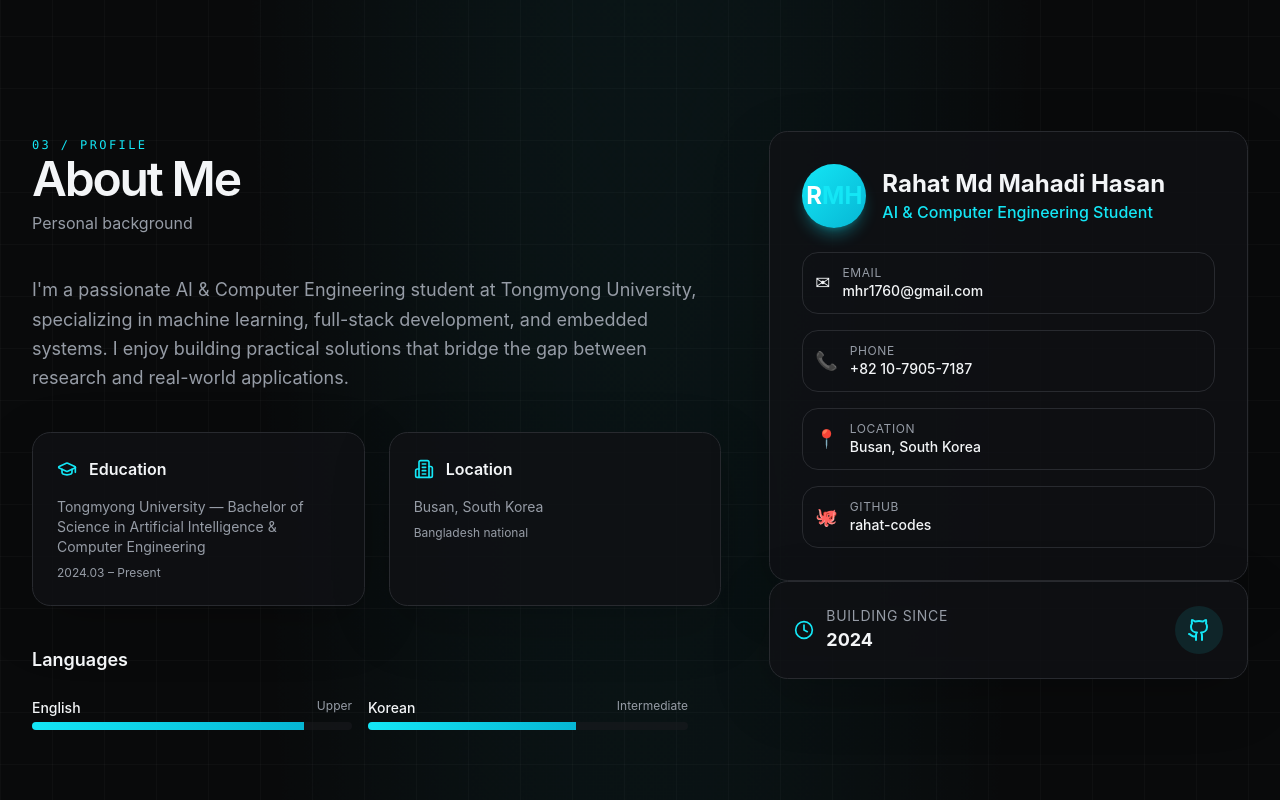
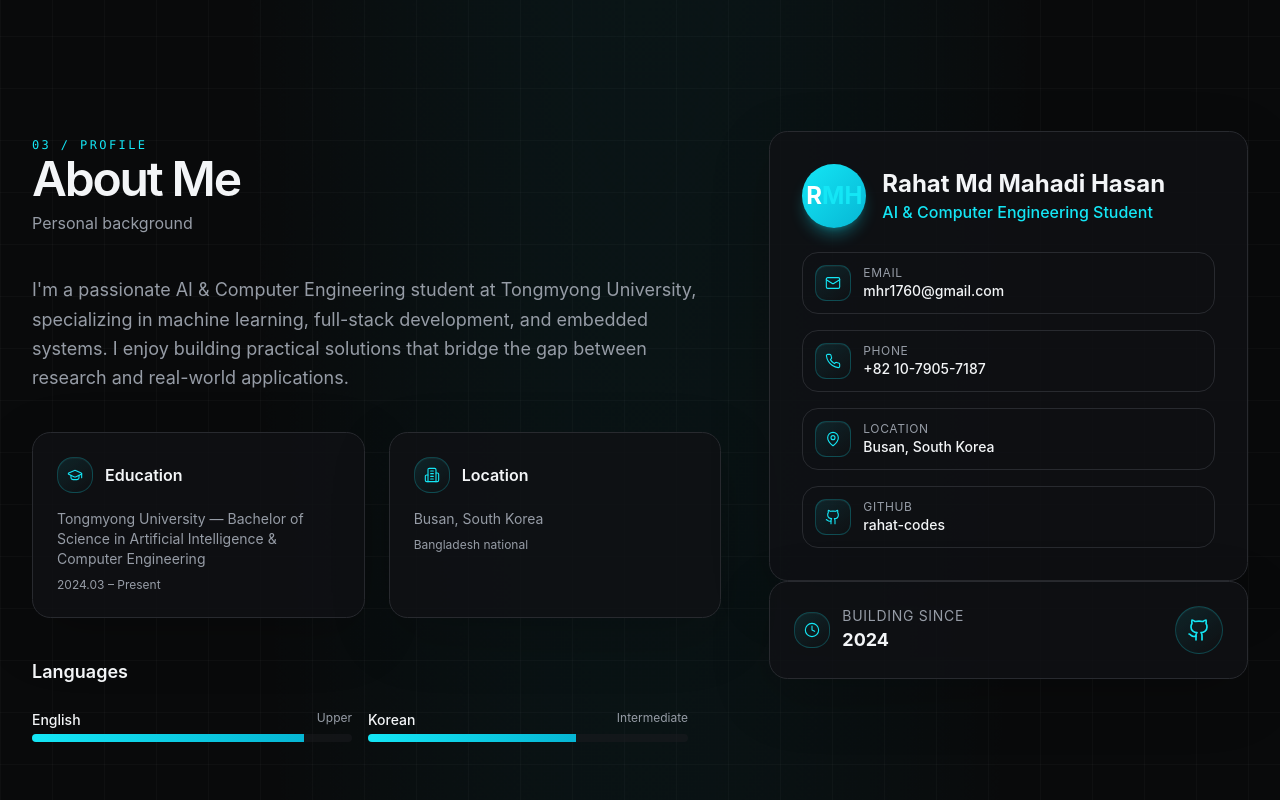
Before and after one commit to rahat-codes/rahat-portfolio, a Next.js app: page / in a window 1280 px wide. Shown: the part 1940-2740 px from the top of the page. Built offline with nearby package versions, Linux system fonts and the light colour scheme.

Commit message:
feat: enhance UI components with new vui-icon-frame for improved styling and interaction

```diff
--- a/src/app/globals.css
+++ b/src/app/globals.css
@@ -109,6 +109,30 @@
 }
 
 @layer components {
+  .vui-icon-frame {
+    display: inline-flex;
+    flex-shrink: 0;
+    align-items: center;
+    justify-content: center;
+    border: 1px solid hsl(var(--primary) / 0.22);
+    background: linear-gradient(145deg, hsl(var(--primary) / 0.1), hsl(var(--card) / 0.42));
+    color: hsl(var(--primary));
+    box-shadow: inset 0 1px hsl(var(--foreground) / 0.04);
+    transition:
+      border-color 220ms ease,
+      background 220ms ease,
+      box-shadow 220ms ease,
+      translate 220ms cubic-bezier(0.22, 1, 0.36, 1);
+  }
+
+  .group:hover .vui-icon-frame,
+  .vui-icon-frame:hover {
+    border-color: hsl(var(--primary) / 0.52);
+    background: linear-gradient(145deg, hsl(var(--primary) / 0.16), hsl(var(--card) / 0.58));
+    box-shadow: 0 8px 24px hsl(var(--primary) / 0.12), inset 0 1px hsl(var(--foreground) / 0.06);
+    translate: 0 -2px;
+  }
+
   .noir-mesh-background {
     position: fixed;
     z-index: 0;
@@ -510,6 +534,22 @@
   }
 }
 
+svg.lucide {
+  stroke-width: 1.65;
+  transition:
+    color 200ms ease,
+    filter 200ms ease,
+    scale 200ms cubic-bezier(0.22, 1, 0.36, 1),
+    translate 200ms cubic-bezier(0.22, 1, 0.36, 1);
+}
+
+a:hover svg.lucide,
+button:not(:disabled):hover svg.lucide {
+  filter: drop-shadow(0 0 7px hsl(var(--primary) / 0.38));
+  scale: 1.06;
+  translate: 0 -1px;
+}
+
 @keyframes stack-marquee {
   to {
     transform: translateX(-50%);
@@ -517,6 +557,24 @@
 }
 
 @media (prefers-reduced-motion: reduce) {
+  svg.lucide,
+  .vui-icon-frame {
+    transition: none;
+  }
+
+  a:hover svg.lucide,
+  button:not(:disabled):hover svg.lucide {
+    filter: none;
+    scale: 1;
+    translate: 0 0;
+  }
+
+  .group:hover .vui-icon-frame,
+  .vui-icon-frame:hover {
+    box-shadow: inset 0 1px hsl(var(--foreground) / 0.04);
+    translate: 0 0;
+  }
+
   .noir-mesh-background {
     transition: none;
   }
--- a/src/components/About.tsx
+++ b/src/components/About.tsx
@@ -1,10 +1,17 @@
 "use client"
 
 import { motion } from "framer-motion"
-import { GraduationCap, Building2, Github, Clock } from "lucide-react"
+import { GraduationCap, Building2, Github, Clock, Mail, Phone, MapPin, type LucideIcon } from "lucide-react"
 import { personalInfo } from "../data/personal"
 import { education } from "../data/education"
 import SectionHeader from "./SectionHeader"
+
+const contactItems: { label: string; value: string; icon: LucideIcon; href: string | null }[] = [
+  { label: "Email", value: personalInfo.email, icon: Mail, href: `mailto:${personalInfo.email}` },
+  { label: "Phone", value: personalInfo.phone, icon: Phone, href: `tel:${personalInfo.phone}` },
+  { label: "Location", value: personalInfo.location, icon: MapPin, href: null },
+  { label: "GitHub", value: "rahat-codes", icon: Github, href: personalInfo.github },
+]
 
 export default function About() {
   return (
@@ -32,9 +39,11 @@ export default function About() {
 
             {/* Quick facts grid */}
             <div className="grid grid-cols-2 gap-6 mt-8">
-              <div className="p-6 rounded-2xl glass-card">
+              <div className="group p-6 rounded-2xl glass-card">
                 <div className="flex items-center gap-3 mb-4">
-                  <GraduationCap className="w-5 h-5 text-primary" />
+                  <span className="vui-icon-frame h-9 w-9 rounded-xl">
+                    <GraduationCap className="h-4 w-4" />
+                  </span>
                   <span className="font-semibold text-foreground">Education</span>
                 </div>
                 <p className="text-sm text-muted-foreground">
@@ -45,9 +54,11 @@ export default function About() {
                 </p>
               </div>
 
-              <div className="p-6 rounded-2xl glass-card">
+              <div className="group p-6 rounded-2xl glass-card">
                 <div className="flex items-center gap-3 mb-4">
-                  <Building2 className="w-5 h-5 text-primary" />
+                  <span className="vui-icon-frame h-9 w-9 rounded-xl">
+                    <Building2 className="h-4 w-4" />
+                  </span>
                   <span className="font-semibold text-foreground">Location</span>
                 </div>
                 <p className="text-sm text-muted-foreground">
@@ -102,11 +113,10 @@ export default function About() {
 
                 <div className="space-y-4">
                   {[
-                    { label: "Email", value: personalInfo.email, icon: "✉", href: `mailto:${personalInfo.email}` },
-                    { label: "Phone", value: personalInfo.phone, icon: "📞", href: `tel:${personalInfo.phone}` },
-                    { label: "Location", value: personalInfo.location, icon: "📍", href: null },
-                    { label: "GitHub", value: "rahat-codes", icon: "🐙", href: personalInfo.github },
-                  ].map((item) => (
+                    ...contactItems,
+                  ].map((item) => {
+                    const Icon = item.icon
+                    return (
                     <a
                       key={item.label}
                       href={item.href ?? undefined}
@@ -116,13 +126,16 @@ export default function About() {
                         item.href ? "" : "cursor-default"
                       }`}
                     >
-                      <span className="text-lg">{item.icon}</span>
+                      <span className="vui-icon-frame h-9 w-9 rounded-lg">
+                        <Icon className="h-4 w-4" />
+                      </span>
                       <div>
                         <div className="text-xs text-muted-foreground uppercase tracking-wider">{item.label}</div>
                         <div className="text-sm font-medium text-foreground">{item.value}</div>
                       </div>
                     </a>
-                  ))}
+                    )
+                  })}
                 </div>
               </div>
             </motion.div>
@@ -132,16 +145,18 @@ export default function About() {
               initial={{ opacity: 0, y: 30 }}
               animate={{ opacity: 1, y: 0 }}
               transition={{ delay: 0.2 }}
-              className="rounded-2xl glass-card p-6 flex items-center justify-between"
+              className="group rounded-2xl glass-card p-6 flex items-center justify-between"
             >
               <div className="flex items-center gap-3">
-                <Clock className="w-5 h-5 text-primary" />
+                <span className="vui-icon-frame h-9 w-9 rounded-xl">
+                  <Clock className="h-4 w-4" />
+                </span>
                 <div>
                   <div className="text-sm text-muted-foreground uppercase tracking-wider">Building since</div>
                   <div className="text-lg font-bold text-foreground">2024</div>
                 </div>
               </div>
-              <div className="w-12 h-12 rounded-full bg-primary/10 flex items-center justify-center">
+              <div className="vui-icon-frame h-12 w-12 rounded-full">
                 <Github className="w-6 h-6 text-primary" />
               </div>
             </motion.div>
--- a/src/components/Certifications.tsx
+++ b/src/components/Certifications.tsx
@@ -51,7 +51,7 @@ export default function Certifications() {
             <SpotlightCard
               key={i}
               delay={i * 0.08}
-              className="rounded-2xl border border-border bg-card/75 p-6 transition-all hover:-translate-y-1 hover:border-primary/40 hover:shadow-xl hover:shadow-black/10"
+              className="group rounded-2xl border border-border bg-card/75 p-6 transition-all hover:-translate-y-1 hover:border-primary/40 hover:shadow-xl hover:shadow-black/10"
             >
               <div className="flex items-center gap-2 mb-4">
                 <div className={`w-2.5 h-2.5 rounded-full ${config.color}`} />
@@ -59,7 +59,7 @@ export default function Certifications() {
                   {config.label}
                 </span>
               </div>
-              <div className={`mb-4 flex h-10 w-10 items-center justify-center rounded-xl ${config.bg}`}>
+              <div className={`vui-icon-frame mb-4 h-10 w-10 rounded-xl ${config.bg}`}>
                 <Icon className={`h-5 w-5 ${config.color}`} />
               </div>
               <h3 className="font-bold text-lg text-foreground mb-1">{cert.name}</h3>
--- a/src/components/Contact.tsx
+++ b/src/components/Contact.tsx
@@ -2,7 +2,7 @@
 
 import { useState, useCallback } from "react"
 import { motion } from "framer-motion"
-import { Mail, Phone, MapPin, Github, ArrowRight } from "lucide-react"
+import { Mail, Phone, MapPin, Github, Linkedin, ArrowRight, LoaderCircle } from "lucide-react"
 import { personalInfo } from "../data/personal"
 import SectionHeader from "./SectionHeader"
 
@@ -84,7 +84,9 @@ export default function Contact() {
           >
             <div className="rounded-2xl glass-card p-8">
               <div className="flex items-center gap-3 mb-6">
-                <Mail className="w-5 h-5 text-primary" />
+                <span className="vui-icon-frame h-9 w-9 rounded-xl">
+                  <Mail className="h-4 w-4" />
+                </span>
                 <h3 className="text-xl font-bold text-foreground">Contact Information</h3>
               </div>
               <div className="space-y-5">
@@ -116,7 +118,7 @@ export default function Contact() {
                 ].map((item, i) => {
                   const content = (
                     <>
-                      <div className="p-2 rounded bg-secondary">{item.icon}</div>
+                      <div className="vui-icon-frame h-10 w-10 rounded-xl">{item.icon}</div>
                       <div>
                         <div className="text-xs text-muted-foreground uppercase tracking-wider">{item.label}</div>
                         <div className="text-sm font-medium text-foreground">{item.value}</div>
@@ -152,13 +154,13 @@ export default function Contact() {
                   href="https://github.com/rahat-codes"
                   target="_blank"
                   rel="noopener noreferrer"
-                  className="w-12 h-12 rounded-xl border border-border flex items-center justify-center hover:bg-primary hover:text-primary-foreground hover:border-primary transition-all"
+                  className="vui-icon-frame h-12 w-12 rounded-xl hover:bg-primary hover:text-primary-foreground"
                 >
                   <Github className="w-5 h-5" />
                 </a>
                 <a
                   href="mailto:mhr1760@gmail.com"
-                  className="w-12 h-12 rounded-xl border border-border flex items-center justify-center hover:bg-primary hover:text-primary-foreground hover:border-primary transition-all"
+                  className="vui-icon-frame h-12 w-12 rounded-xl hover:bg-primary hover:text-primary-foreground"
                 >
                   <Mail className="w-5 h-5" />
                 </a>
@@ -166,9 +168,9 @@ export default function Contact() {
                   href="https://linkedin.com/in/rahat-codes"
                   target="_blank"
                   rel="noopener noreferrer"
-                  className="w-12 h-12 rounded-xl border border-border flex items-center justify-center hover:bg-primary hover:text-primary-foreground hover:border-primary transition-all opacity-50"
+                  className="vui-icon-frame h-12 w-12 rounded-xl hover:bg-primary hover:text-primary-foreground opacity-50"
                 >
-                  <span className="text-sm">in</span>
+                  <Linkedin className="h-5 w-5" />
                 </a>
               </div>
             </div>
@@ -247,7 +249,7 @@ export default function Contact() {
               >
                 {isSubmitting ? (
                   <>
-                    Sending... <span className="animate-spin ml-2">⟳</span>
+                    Sending... <LoaderCircle className="ml-2 inline h-4 w-4 animate-spin" />
                   </>
                 ) : (
                   <>
--- a/src/components/Education.tsx
+++ b/src/components/Education.tsx
@@ -27,8 +27,10 @@ export default function Education() {
                 <p className="text-xs text-muted-foreground">{edu.location}</p>
               </div>
             </div>
-            <div className="flex items-center gap-2 text-sm text-muted-foreground">
-              <GraduationCap className="w-4 h-4 text-primary" />
+            <div className="flex items-center gap-3 text-sm text-muted-foreground">
+              <span className="vui-icon-frame h-8 w-8 rounded-lg">
+                <GraduationCap className="h-4 w-4" />
+              </span>
               <span>{edu.details}</span>
             </div>
           </SpotlightCard>
--- a/src/components/Experience.tsx
+++ b/src/components/Experience.tsx
@@ -33,7 +33,7 @@ export default function Experience() {
               key={exp.company}
               className="group relative mb-5 rounded-xl border border-border bg-card/70 p-6 pl-16 transition-colors hover:border-primary/40 sm:p-7 sm:pl-[4.5rem]"
             >
-              <div className="absolute left-[1.05rem] top-7 flex h-8 w-8 items-center justify-center rounded-lg border border-primary/25 bg-primary/10 text-primary">
+              <div className="vui-icon-frame absolute left-[1.05rem] top-7 h-8 w-8 rounded-lg">
                 <Icon className="h-4 w-4" />
               </div>
 
```
